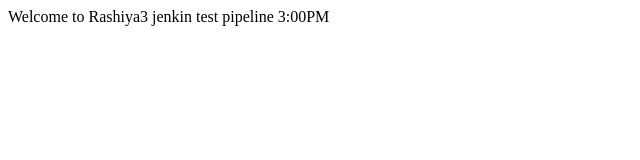
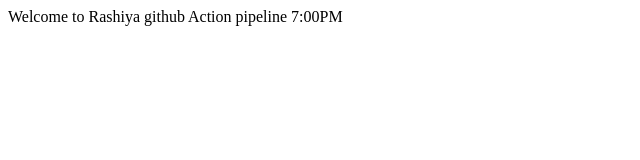
Before and after one commit to rashiyamani/DevOps2, a plain HTML site: page index.html in a window 1280 px wide. Shown: the full height of the page, 0-640 px from the left. Drawn offline with Linux system fonts and the light colour scheme.

Commit message:
test file 7 pm

```diff
--- a/index.html
+++ b/index.html
@@ -1,5 +1,5 @@
 <html>
 <body>
-Welcome to Rashiya3 jenkin test pipeline 3:00PM
+Welcome to Rashiya github Action pipeline 7:00PM
 </body>
 </html>
```
